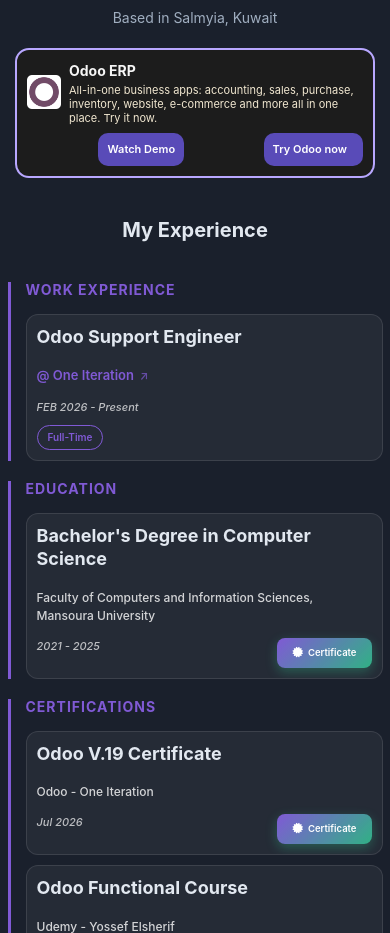
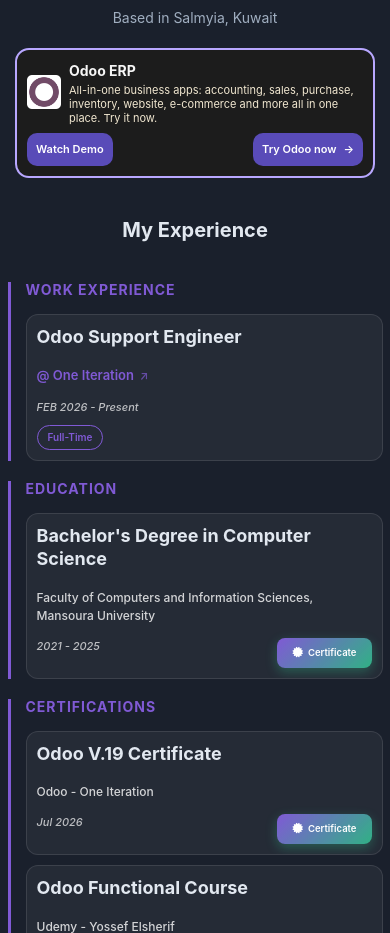
Before and after one commit to AAshry10/Ashry-Portfolio, a React (Create React App) app: page / in a window 390 px wide. Shown: the part 1100-2033 px from the top of the page. Built offline with nearby package versions, Linux system fonts and the light colour scheme.

Commit message:
V . Odoo Affiliate Section Styling Fix

```diff
--- a/src/components/Odoo Affiliate/OdooAffiliate.css
+++ b/src/components/Odoo Affiliate/OdooAffiliate.css
@@ -125,3 +125,33 @@
     cursor: pointer;
     font-family: inherit;
 }
+
+@media (max-width: 768px) {
+    .odoo-affiliate {
+        flex-wrap: wrap;
+    }
+
+    .odoo-affiliate-copy {
+        flex: 1 1 calc(100% - 5rem);
+    }
+
+    .odoo-affiliate-demo-btn {
+        margin-left: 0;
+        margin-right: auto;
+    }
+
+    .odoo-affiliate-try-btn {
+        margin-left: auto;
+    }
+}
+
+@media (max-width: 430px) {
+    .odoo-affiliate-demo-btn {
+        margin-left: 0;
+        margin-right: auto;
+    }
+
+    .odoo-affiliate-try-btn {
+        margin-left: auto;
+    }
+}
--- a/src/components/Odoo Affiliate/OdooAffiliate.jsx
+++ b/src/components/Odoo Affiliate/OdooAffiliate.jsx
@@ -20,7 +20,7 @@
         </div>
 
         <button
-          className="odoo-affiliate-cta"
+          className="odoo-affiliate-cta odoo-affiliate-demo-btn"
           type="button"
           onClick={() => setIsDemoOpen(true)}
         >
@@ -28,12 +28,12 @@
         </button>
 
         <a
-          className="odoo-affiliate-cta"
+          className="odoo-affiliate-cta odoo-affiliate-try-btn"
           href="https://www.odoo.com/r/aff-ashweb"
           target="_blank"
           rel="noopener noreferrer"
         >
-          Try Odoo now <span aria-hidden="true"></span>
+          Try Odoo now <span aria-hidden="true">&rarr;</span>
         </a>
       </aside>
 
```
